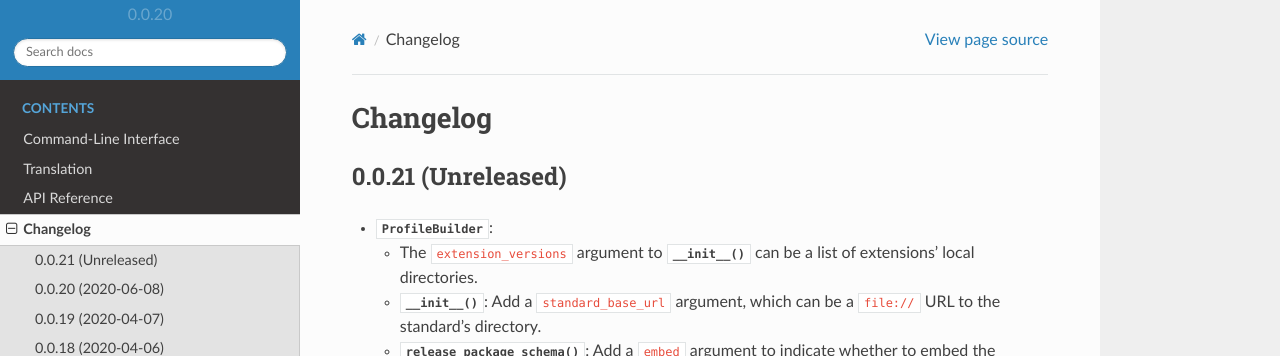
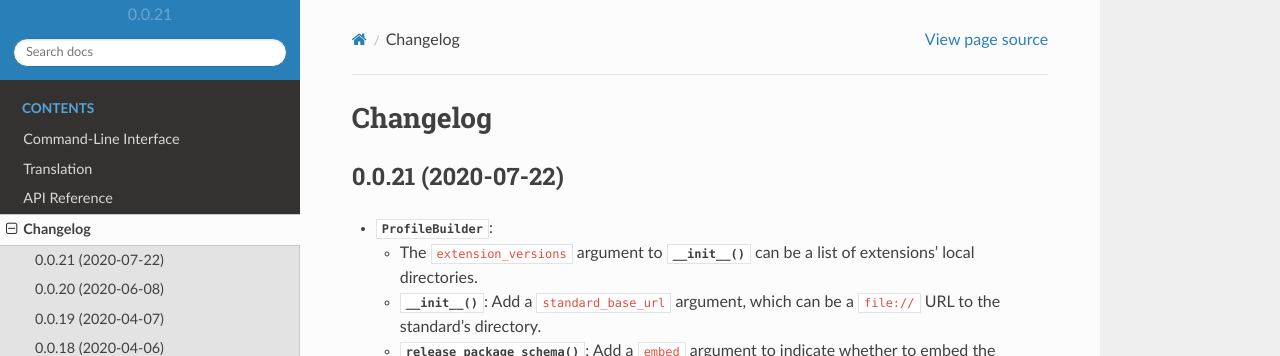
Before and after one commit to open-contracting/extension_registry.py, a Sphinx documentation site: the page built from docs/changelog.rst, in a window 1280 px wide and 900 px high. Shown: the top 356 px of the window. Built offline with Sphinx 7.4.7 and the Read the Docs theme 2.0.0, drawn with Linux system fonts in a browser that asks for light colours.

Commit message:
Iterate the version number

```diff
--- a/docs/changelog.rst
+++ b/docs/changelog.rst
@@ -1,7 +1,7 @@
 Changelog
 =========
 
-0.0.21 (Unreleased)
+0.0.21 (2020-07-22)
 ~~~~~~~~~~~~~~~~~~~
 
 -  :class:`~ocdsextensionregistry.profile_builder.ProfileBuilder`:
--- a/docs/conf.py
+++ b/docs/conf.py
@@ -26,7 +26,7 @@ copyright = '2018, Open Contracting Partnership'
 author = 'Open Contracting Partnership'
 
 # The short X.Y version
-version = '0.0.20'
+version = '0.0.21'
 # The full version, including alpha/beta/rc tags
 release = version
 
--- a/setup.py
+++ b/setup.py
@@ -5,7 +5,7 @@ with open('README.rst') as f:
 
 setup(
     name='ocdsextensionregistry',
-    version='0.0.20',
+    version='0.0.21',
     author='Open Contracting Partnership',
     author_email='data@open-contracting.org',
     url='https://github.com/open-contracting/extension_registry.py',
```
